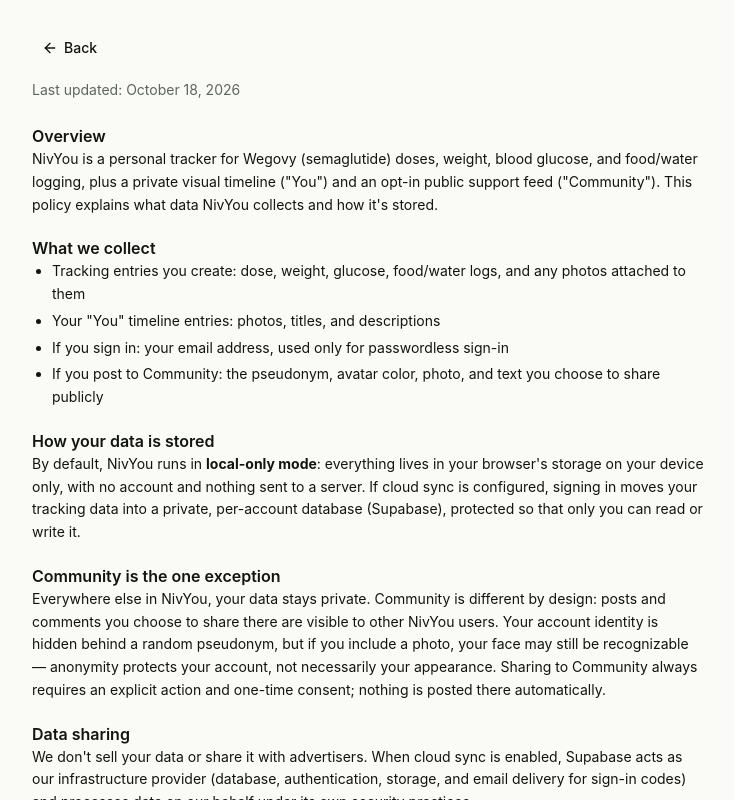
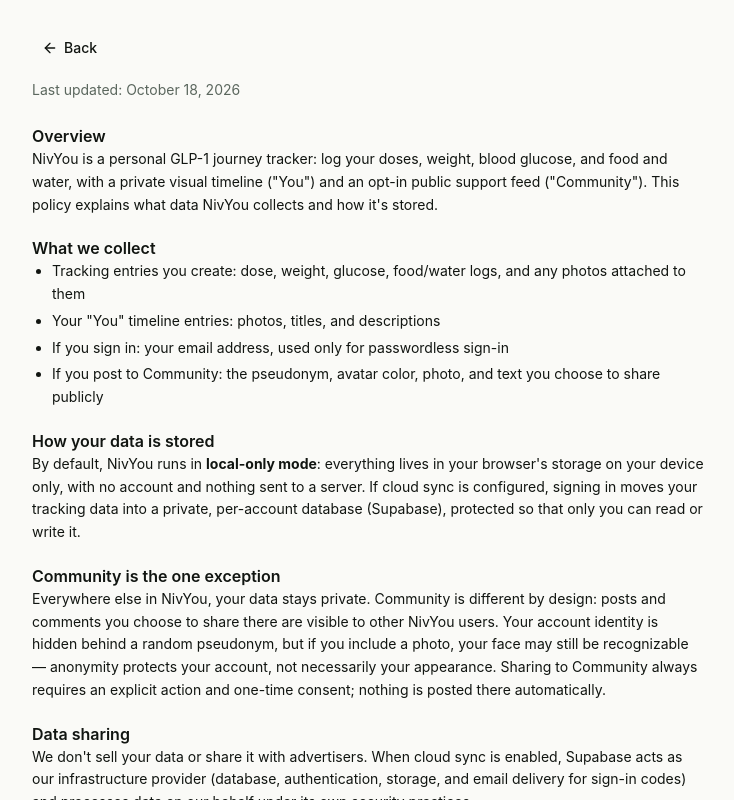
Before and after one commit to rathishux/wego, a React (Vite) app: page / in a window 1280 px wide. Both pictures are taken after a click on the button "Privacy Policy". Shown: the top 800 px of the page, without its empty margins (272-1006 px from the left). Built offline with nearby package versions, Linux system fonts and the light colour scheme; no server answers.

Commit message:
Rewrite Privacy Policy overview as a GLP-1 journey tracker
Co-Authored-By: Claude Sonnet 5 <noreply@anthropic.com>
Claude-Session: https://claude.ai/code/session_01EfhCz33VqxXobWvo1SaUsw

```diff
--- a/src/pages/privacy-policy-page.tsx
+++ b/src/pages/privacy-policy-page.tsx
@@ -11,9 +11,9 @@ export function PrivacyPolicyPage({ onNavigate }: PrivacyPolicyPageProps) {
       <section>
         <h2>Overview</h2>
         <p>
-          NivYou is a personal tracker for Wegovy (semaglutide) doses, weight, blood glucose, and
-          food/water logging, plus a private visual timeline ("You") and an opt-in public support feed
-          ("Community"). This policy explains what data NivYou collects and how it's stored.
+          NivYou is a personal GLP-1 journey tracker: log your doses, weight, blood glucose, and food and
+          water, with a private visual timeline ("You") and an opt-in public support feed ("Community").
+          This policy explains what data NivYou collects and how it's stored.
         </p>
       </section>
 
```
